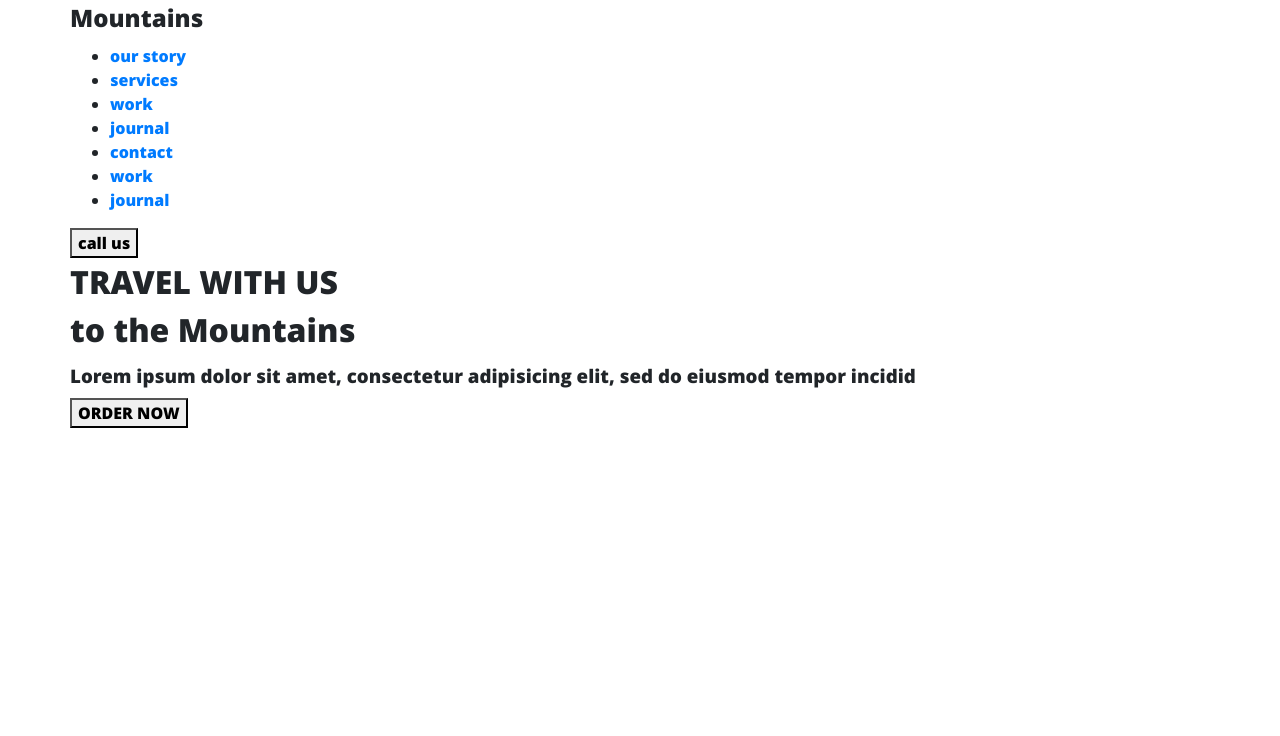
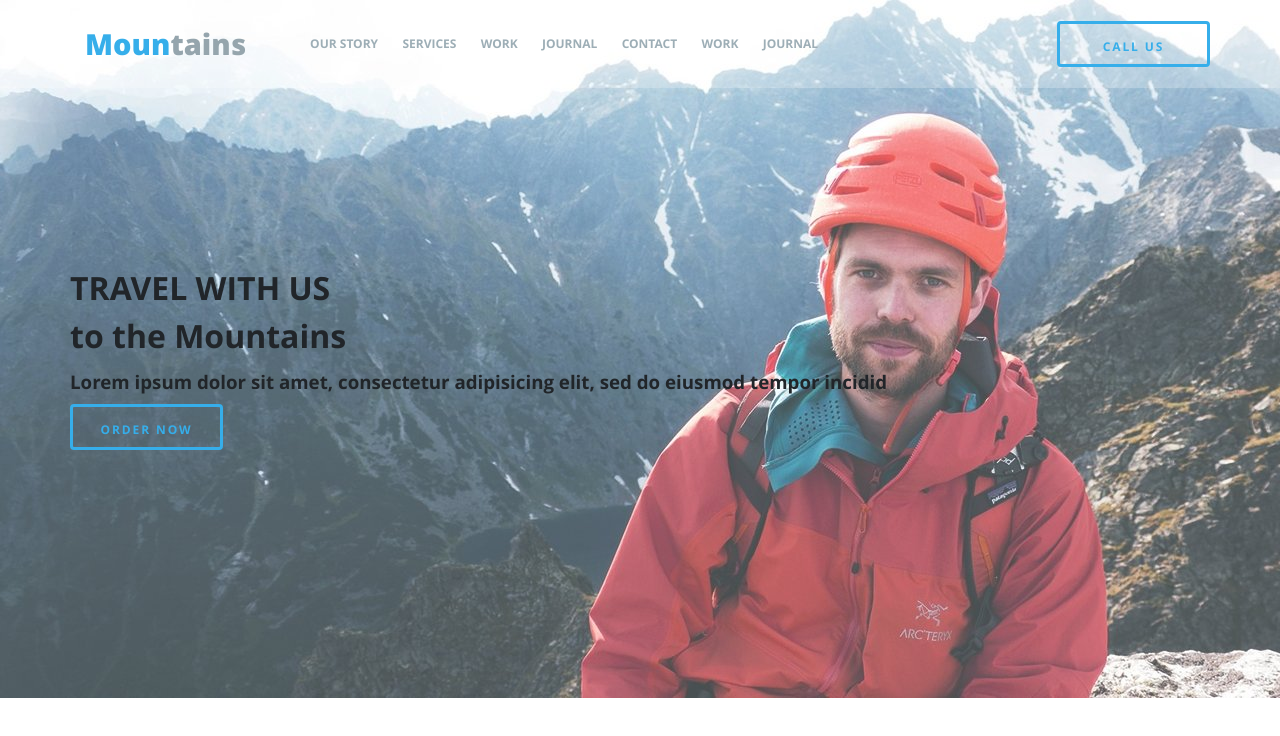
Before and after one commit to BudnikOleksii/Mountains, a website: page src/index.html in a window 1280 px wide. Drawn offline with Linux system fonts and the light colour scheme.

Commit message:
nav and header were styled

```diff
--- a/src/index.html
+++ b/src/index.html
@@ -11,7 +11,7 @@
     <body>
         <header class="header">
             <nav class="nav">
-                <div class="container">
+                <div class="container nav__wrapper">
                     <h2 class="nav__brand">Moun<span>tains</span></h2>
                     <ul class="menu">
                         <li class="menu__item"><a href="#" class="menu__link">our story</a></li>
--- a/src/sass/base/_base.scss
+++ b/src/sass/base/_base.scss
@@ -1,5 +1,5 @@
 body {
-    font-family: 'Bringin', sans-serif;
+    font-family: 'Open Sans', sans-serif;
 }
 
 .container {
--- a/src/sass/base/_mixins.scss
+++ /dev/null
@@ -1,5 +0,0 @@
-@mixin flex-centered {
-    display: flex;
-    justify-content: center;
-    align-items: center;
-}
--- a/src/sass/base/_variables.scss
+++ b/src/sass/base/_variables.scss
@@ -22,3 +22,5 @@ $color-grey-light-6: #cccccc;
 $color-grey-dark-1: #212121;
 $color-grey-dark-2: #202020;
 $color-grey-dark-3: #383e4a;
+
+$font-brigin: 'Bringin';
--- /dev/null
+++ b/src/sass/blocks/_buttons.scss
@@ -0,0 +1,13 @@
+.btn {
+    width: 153px;
+    height: 46px;
+    background-color: transparent;
+    border: 3.0px solid $color-blue-main;
+    border-radius: 4.0px;
+    font-size: 12px;
+    line-height: 44px;
+    font-weight: 700;
+    text-transform: uppercase;
+    letter-spacing: 0.16em;
+    color: $color-blue-main;
+}
--- /dev/null
+++ b/src/sass/blocks/_header.scss
@@ -0,0 +1,62 @@
+.header {
+    min-height: 698px;
+    padding-top: 264px;
+    position: relative;
+    background: url(../img/bg_1.jpg) center center/cover no-repeat;
+}
+
+.nav {
+    background-color: rgba($color-white, .23);
+    position: fixed;
+    top: 0;
+    width: 100%;
+
+    &__brand {
+        margin: 0 61px 0 15px;
+        font-family: $font-brigin;
+        font-size: 29px;
+        line-height: 44px;
+        font-weight: 400;
+        color: $color-blue-main;
+        span {
+            color: $color-grey-light-2;
+        }
+    }
+
+    &__wrapper {
+        min-height: 88px;
+        display: flex;
+        justify-content: flex-end;
+        align-items: center;
+    }
+}
+
+.menu {
+    width: 514px;
+    margin: 0;
+    padding: 0;
+    margin-right: auto;
+    display: flex;
+    justify-content: space-between;
+    align-items: center;
+    list-style: none;
+
+    &__link {
+        &,
+        &:link,
+        &:visited {
+            padding: 3px;
+            font-size: 12px;
+            line-height: 44px;
+            font-weight: 700;
+            text-transform: uppercase;
+            color: $color-grey-light-1;
+            transition: all .2s;
+        }
+
+        &:hover {
+            text-decoration: none;
+            border-bottom: 1px solid $color-blue-main;
+        }
+    }
+}
--- a/src/sass/style.scss
+++ b/src/sass/style.scss
@@ -3,3 +3,6 @@
 @import 'base/variables';
 @import 'base/mixins';
 @import 'base/base';
+
+@import './blocks/buttons';
+@import './blocks/header';
```
Also changed, not shown: src/css/style.min.css.
